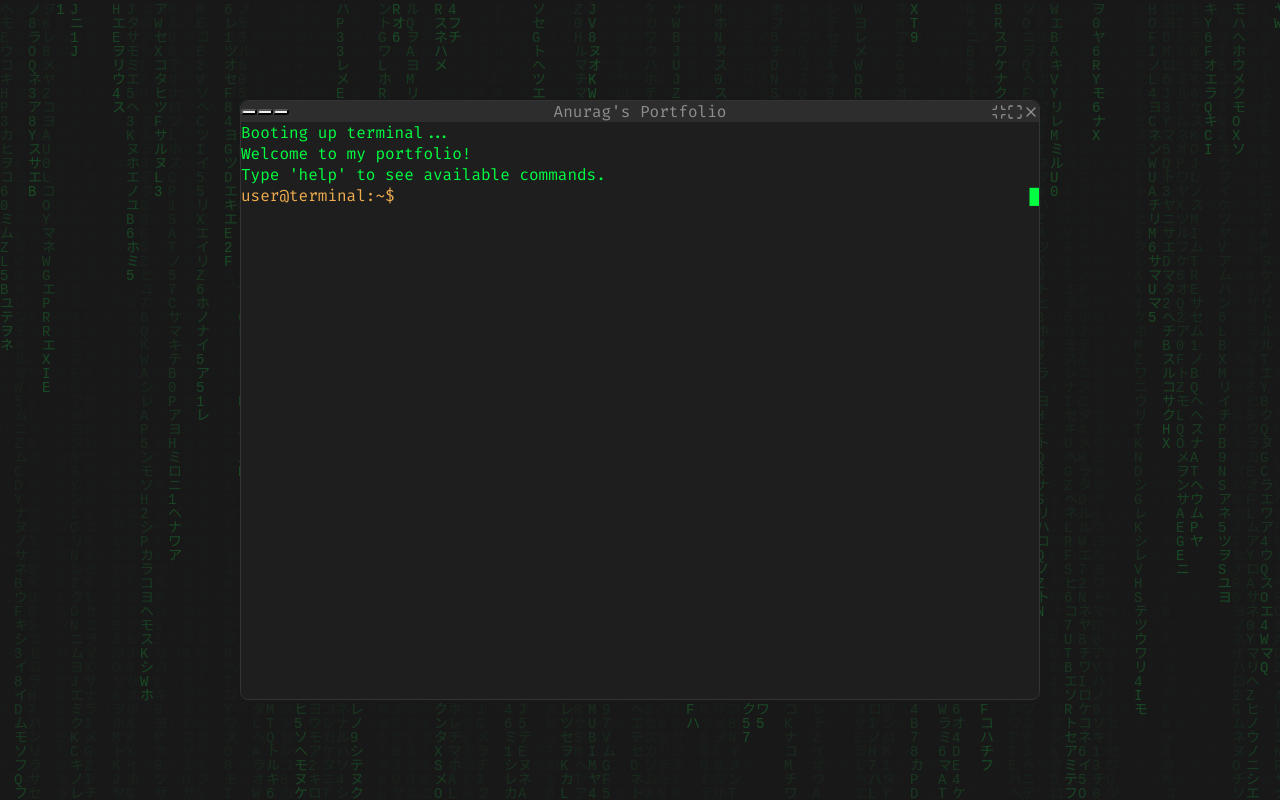
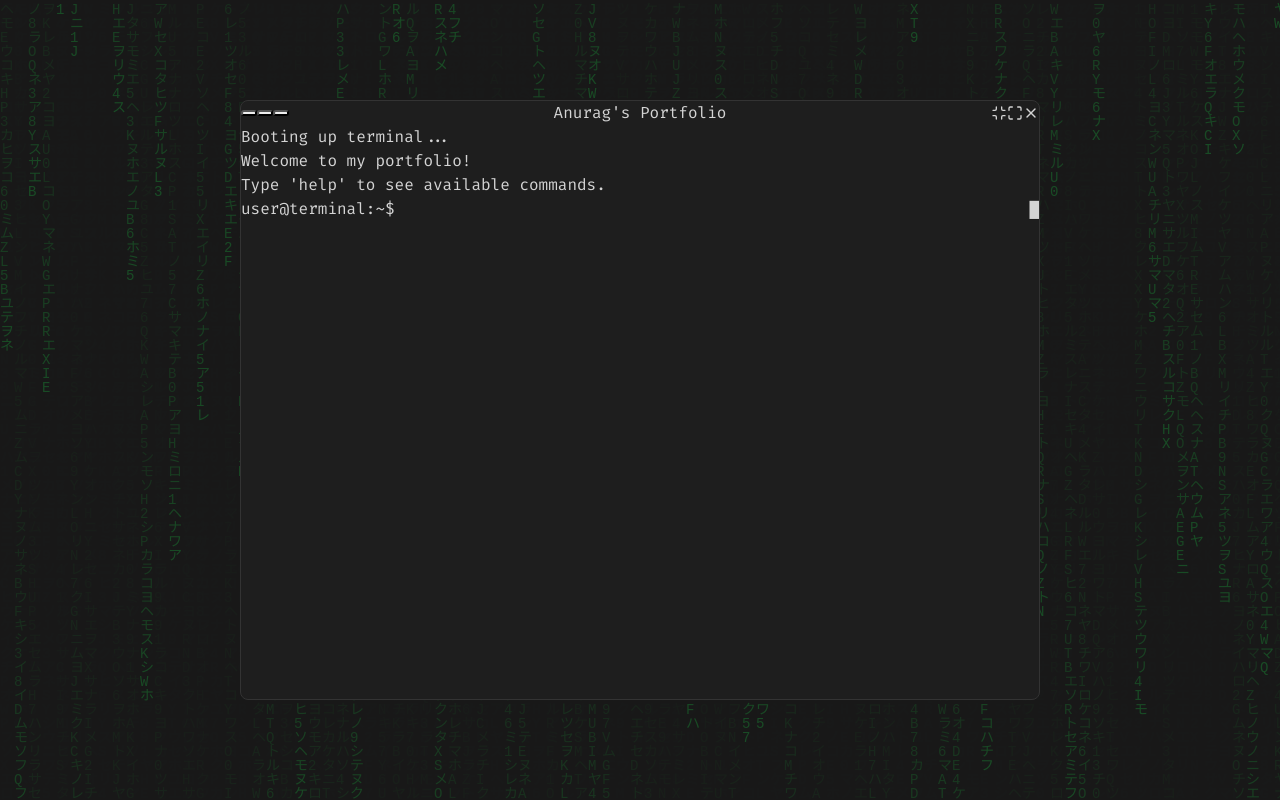
Before and after one commit to Anurag-xo/cli-portfolio, a React (Vite) app: page / in a window 1280 px wide. Built offline with nearby package versions, Linux system fonts and the light colour scheme.

Commit message:
update(css): update the whole ui of the terminal

```diff
--- a/src/index.css
+++ b/src/index.css
@@ -1,5 +1,6 @@
 /* src/index.css */
 @import url("https://fonts.googleapis.com/css2?family=Fira+Code:wght@300;400;500;600;700&display=swap");
+
 @tailwind base;
 @tailwind components;
 @tailwind utilities;
@@ -15,44 +16,57 @@
   --shadow: rgba(0, 0, 0, 0.5);
 }
 
+/* === Base Reset & Font === */
 body {
+  margin: 0;
+  font-family: "Fira Code", ui-monospace, "Courier New", monospace;
   background-color: var(--background);
   color: var(--text);
+  overflow-x: hidden;
+  line-height: 1.5;
+  -webkit-font-smoothing: antialiased;
+  -moz-osx-font-smoothing: grayscale;
 }
 
-.bg-background {
-  background-color: var(--background);
+/* === Terminal Input Visibility Fix === */
+input[type="text"] {
+  color: var(--text) !important;
+  background: transparent !important;
+  border: none !important;
+  outline: none !important;
+  caret-color: var(--primary);
+  font-family: inherit;
+  font-size: 0.875rem;
+  min-width: 2px;
 }
 
-.text-text {
-  color: var(--text);
+/* === Scrollbar Styling === */
+::-webkit-scrollbar {
+  width: 6px;
+}
+::-webkit-scrollbar-track {
+  background: var(--background);
+}
+::-webkit-scrollbar-thumb {
+  background: var(--primary);
+  border-radius: 3px;
+}
+::-webkit-scrollbar-thumb:hover {
+  background: #00cc33;
 }
 
-.text-primary {
+/* === Blinking Cursor (Optional Visual Aid) === */
+.blinking-cursor {
+  animation: blink 1s step-end infinite;
   color: var(--primary);
 }
-
-.text-secondary {
-  color: var(--secondary);
+@keyframes blink {
+  50% {
+    opacity: 0;
+  }
 }
 
-.text-accent {
-  color: var(--accent);
-}
-
-.bg-header {
-    background-color: var(--header);
-}
-
-body {
-  margin: 0;
-  font-family: "Fira Code", "Courier New", monospace;
-  background: #000;
-  color: #00ff41;
-  overflow-x: hidden;
-}
-
-/* Remove all animations */
+/* === Disable Unwanted Effects Globally === */
 .glow,
 .crt-effect,
 .animate-pulse {
@@ -60,26 +74,21 @@ body {
   animation: none !important;
 }
 
-/* Custom scrollbar */
-::-webkit-scrollbar {
-  width: 6px;
+/* === Optional: Improve Link Readability in Outputs === */
+a {
+  color: var(--primary);
+  text-decoration: underline;
+  transition: opacity 0.2s;
 }
-::-webkit-scrollbar-track {
-  background: #0a0a0a;
-}
-::-webkit-scrollbar-thumb {
-  background: #00ff41;
-}
-::-webkit-scrollbar-thumb:hover {
-  background: #00cc33;
+a:hover {
+  opacity: 0.8;
 }
 
-@keyframes blink {
-  50% {
-    opacity: 0;
-  }
+/* === Ensure Preformatted Text Matches Theme === */
+pre {
+  background: rgba(0, 0, 0, 0.2);
+  padding: 0.5rem;
+  border-radius: 4px;
+  overflow-x: auto;
+  color: var(--text);
 }
-
-.blinking-cursor {
-  animation: blink 1s step-end infinite;
-}
```
